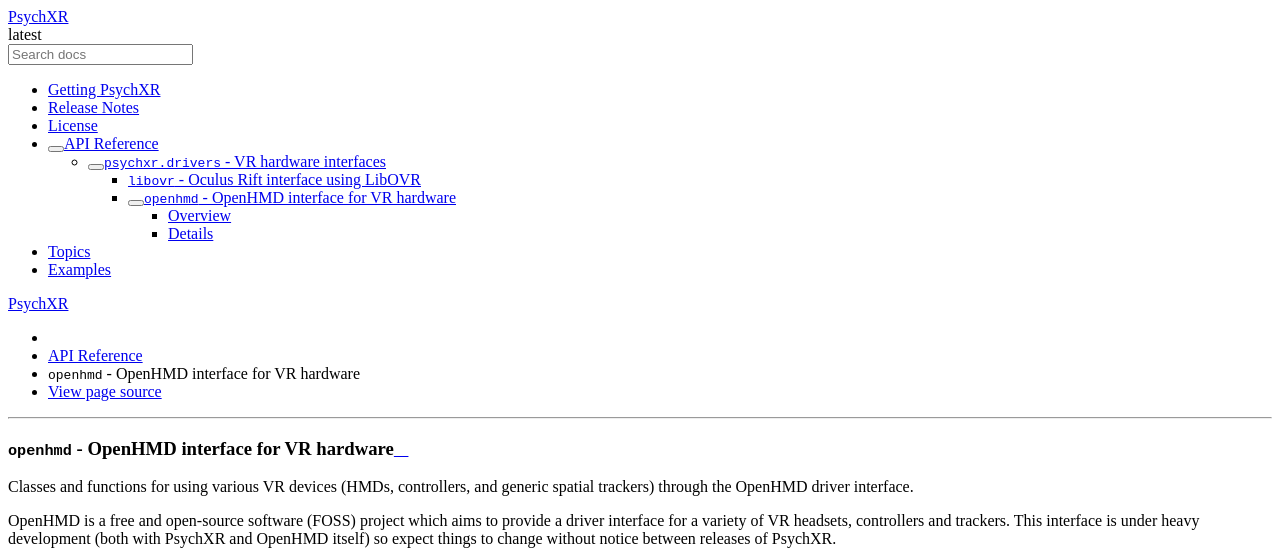
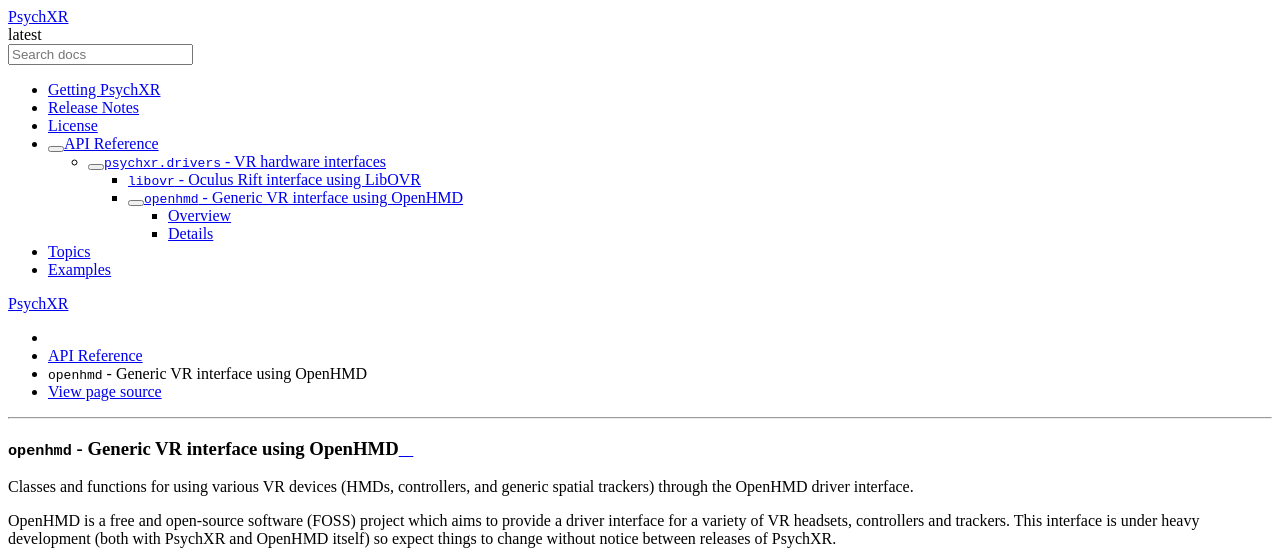
Before and after one commit to mdcutone/psychxr, a Sphinx documentation site: the page built from docs/api/openhmd.rst, in a window 1280 px wide and 900 px high. Shown: the top 550 px of the window. Built offline with Sphinx 7.4.7 and the Read the Docs theme 2.0.0, drawn with Linux system fonts in a browser that asks for light colours; some of the changed lines change nothing that is shown.

Commit message:
NF: More fixes.

```diff
--- a/docs/api/openhmd.rst
+++ b/docs/api/openhmd.rst
@@ -1,6 +1,6 @@
-====================================================================
- :mod:`~psychxr.drivers.openhmd` - OpenHMD interface for VR hardware
-====================================================================
+=====================================================================
+ :mod:`~psychxr.drivers.openhmd` - Generic VR interface using OpenHMD
+=====================================================================
 
 .. currentmodule:: psychxr.drivers.openhmd
 
@@ -34,10 +34,12 @@
 .. autosummary::
     success
     failure
+    getVersion
     create
     destroy
+    getError
     probe
-    getError
+    getDevices
     update
 
 Details
@@ -56,8 +58,10 @@
 
 .. autofunction:: success
 .. autofunction:: failure
+.. autofunction:: getVersion
 .. autofunction:: create
 .. autofunction:: destroy
 .. autofunction:: getError
 .. autofunction:: probe
+.. autofunction:: getDevices
 .. autofunction:: update
```
Also changed, not shown: 2 other files.
